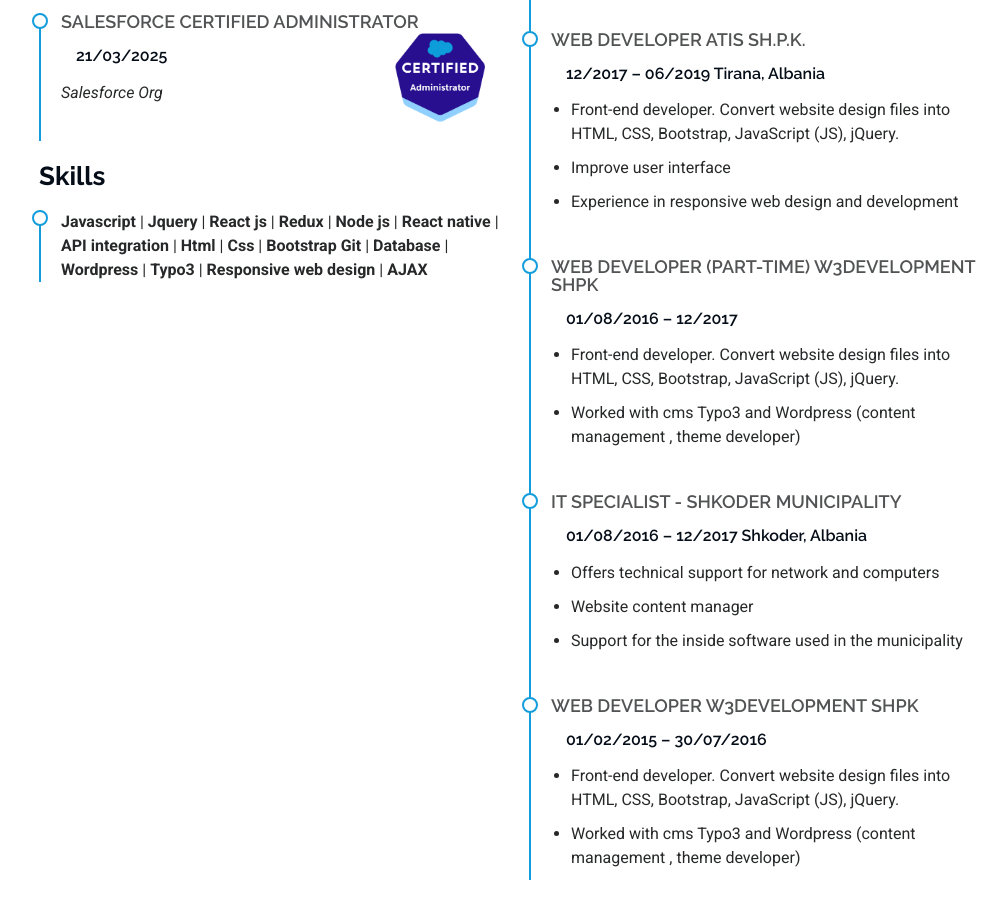
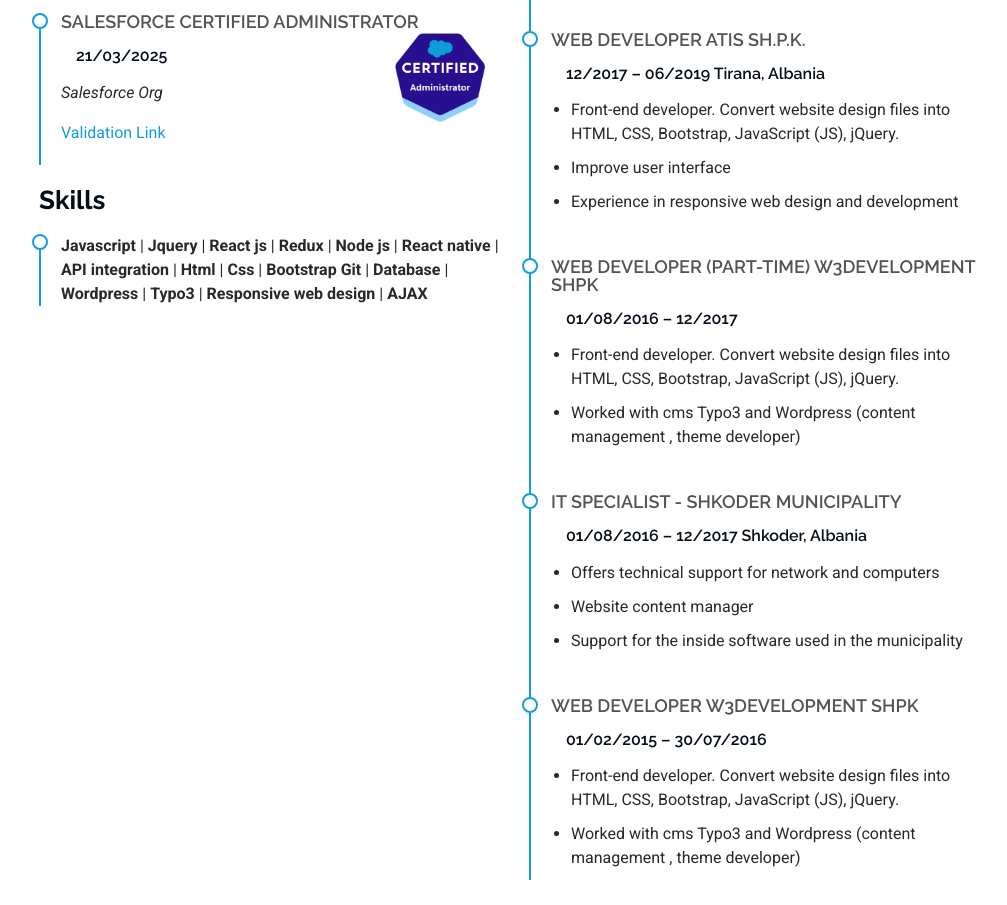
Before and after one commit to albanasufaj/github-portfolio, a plain HTML site: page index.html in a window 1280 px wide. Shown: the part 1715-2620 px from the top of the page, without its empty margins (273-1280 px from the left). Drawn offline with Linux system fonts and the light colour scheme.

Commit message:
validation link

```diff
--- a/index.html
+++ b/index.html
@@ -264,6 +264,7 @@
               <h5>21/03/2025 </h5>
               <p><em>Salesforce Org</em></p>
               <div class="certificate_icon"><img src="assets/img/2021-03_Badge_SF-Certified_Administrator_500x490px.png" alt="Certified_Administrator"/></div>
+              <a target="_blank" href="https://trailhead.salesforce.com/en/credentials/certification-detail-print/?searchString=KwgOa+6ZOdoMmmCs0jcw+l0PNv0jJPMejJD6l7HiuECfyqMsx3iCFr6Uj4+DPtvD">Validation Link</a>
             </div><!-- Edn Resume Item -->
             <h3 class="resume-title">Skills</h3>
             <div class="resume-item">
```
